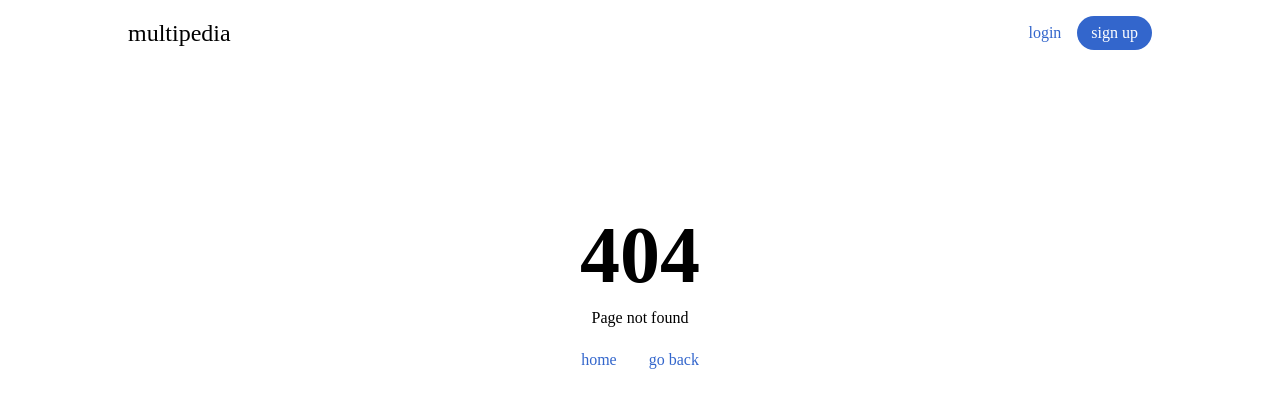
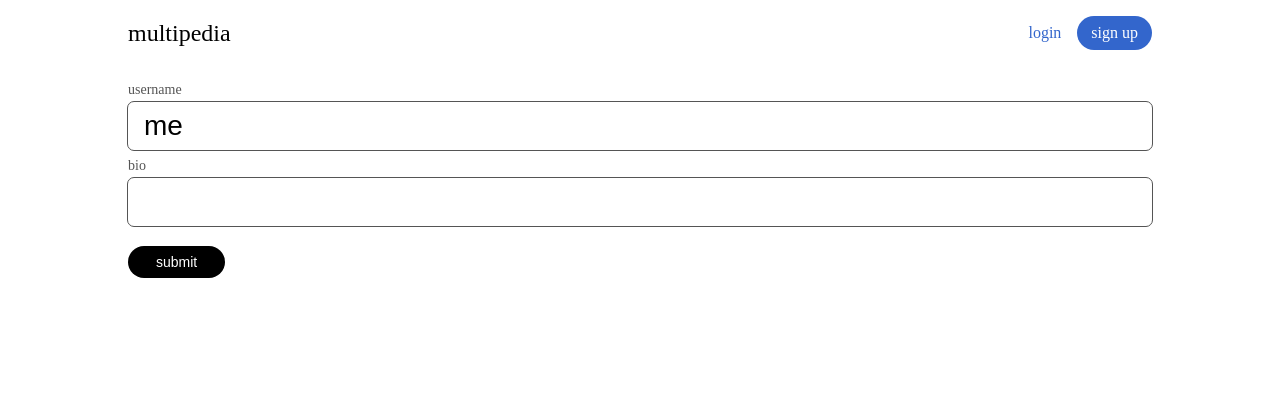
Before and after one commit to fluqont/multipedia, a React (Vite) app in the folder frontend/: page /users/me/edit in a window 1280 px wide. Before the commit this address had no page. Shown: the top 408 px of the page. Built offline with nearby package versions, Linux system fonts and the light colour scheme.

Commit message:
feat: beta update profile

```diff
--- a/frontend/src/context/user-contenxt.tsx
+++ b/frontend/src/context/user-contenxt.tsx
@@ -2,6 +2,7 @@ import { createContext, PropsWithChildren, useEffect, useState } from "react";
 import { getUser } from "../lib/actions/get-user";
 
 export interface User {
+  id: number;
   username: string;
   bio: string;
 }
--- a/frontend/src/lib/actions/get-user.ts
+++ b/frontend/src/lib/actions/get-user.ts
@@ -15,6 +15,8 @@ export async function getUser() {
       return false;
     }
 
+    console.log(user);
+
     return user;
   } catch {
     return false;
--- /dev/null
+++ b/frontend/src/lib/actions/update-user-action.ts
@@ -0,0 +1,52 @@
+import { z } from "zod";
+import { postStrapi } from "../utils/fetch-data";
+import { FormEvent } from "react";
+
+const schemaRegister = z.object({
+  username: z.string().min(3).max(20, {
+    message: "Username must be between 3 and 20 characters",
+  }),
+  bio: z
+    .string()
+    .max(255, { message: "Bio must be less than 255 characters" })
+    .optional(),
+});
+
+export async function updateUserAction(
+  id: number,
+  e: FormEvent<HTMLFormElement>
+) {
+  const jwt = localStorage.getItem("jwt");
+  if (!jwt) {
+    return { error: "Not authorized" };
+  }
+
+  const formData = new FormData(e.target as HTMLFormElement);
+  const validatedFields = schemaRegister.safeParse({
+    username: formData.get("username"),
+    bio: formData.get("bio"),
+  });
+
+  if (!validatedFields.success) {
+    return {
+      zodErrors: validatedFields.error.flatten().fieldErrors,
+    };
+  }
+
+  try {
+    const responseData = await postStrapi(
+      `/users/${id}`,
+      { headers: { Authorization: `Bearer ${jwt}` } },
+      validatedFields.data,
+      "PUT"
+    );
+
+    if (responseData.error) {
+      return { error: responseData.error };
+    }
+
+    return { user: responseData };
+  } catch (e) {
+    return { error: e };
+  }
+}
--- a/frontend/src/lib/utils/fetch-data.ts
+++ b/frontend/src/lib/utils/fetch-data.ts
@@ -1,3 +1,5 @@
+import { Method } from "axios";
+
 export async function fetchStrapi(url: string, options: RequestInit = {}) {
   const result = await fetch(
     import.meta.env.VITE_STRAPI_BASE_URL + url,
@@ -10,12 +12,13 @@ export async function fetchStrapi(url: string, options: RequestInit = {}) {
 export async function postStrapi(
   url: string,
   options: RequestInit,
-  body: Record<string, unknown>
+  body: Record<string, unknown>,
+  method: Method = "POST"
 ) {
   const result = await fetch(import.meta.env.VITE_STRAPI_BASE_URL + url, {
     ...options,
-    method: "POST",
-    headers: { "Content-Type": "application/json" },
+    method: method,
+    headers: { "Content-Type": "application/json", ...options.headers },
     body: JSON.stringify(body),
   });
   const json = result.json();
--- /dev/null
+++ b/frontend/src/pages/edit-user.tsx
@@ -0,0 +1,48 @@
+import { FormEvent, useState } from "react";
+import Form from "../ui/form";
+import InputField from "../ui/input-field";
+import { Redirect, useParams } from "wouter";
+import { updateUserAction } from "../lib/actions/update-user-action";
+import { useUser } from "../lib/utils/context";
+
+export default function EditUser() {
+  const params = new URLSearchParams(window.location.search);
+  // TODO: error if user is undefined
+  const [result, setResult] = useState<null | Record<string, unknown>>(null);
+  const { user, updateUser } = useUser();
+
+  const { username } = useParams();
+
+  async function handleEdit(e: FormEvent<HTMLFormElement>) {
+    e.preventDefault();
+
+    setResult(await updateUserAction(Number(params.get("id") as string), e));
+  }
+
+  if (result?.user) {
+    if (result?.user?.id === user?.id) {
+      updateUser();
+    }
+    return <Redirect to={`/users/${result?.user?.username}`} />;
+  }
+
+  return (
+    <section>
+      {/* @ts-expect-error even if message doesn't exist, error is not thrown */}
+      <Form error={result?.error?.message} onSubmit={handleEdit}>
+        <InputField
+          id="username"
+          defaultValue={username}
+          // @ts-expect-error even if message doesn't exist, error is not thrown
+          error={result?.zodErrors?.username}
+        />
+        <InputField
+          id="bio"
+          defaultValue={params.get("bio") as string}
+          // @ts-expect-error even if message doesn't exist, error is not thrown
+          error={result?.zodErrors?.bio}
+        />
+      </Form>
+    </section>
+  );
+}
--- a/frontend/src/pages/layout.tsx
+++ b/frontend/src/pages/layout.tsx
@@ -6,6 +6,7 @@ import { useUser } from "../lib/utils/context";
 import Login from "./login";
 import Page404 from "./404";
 import User from "./user";
+import EditUser from "./edit-user";
 
 export default function Layout() {
   const { user, updateUser } = useUser();
@@ -37,6 +38,7 @@ export default function Layout() {
           <Route path="/sign-up" component={SignUp} />
           <Route path="/login" component={Login} />
           <Route path="/users/:username" component={User} />
+          <Route path="/users/:username/edit" component={EditUser} />
           <Route component={Page404} />
         </Switch>
       </main>
--- a/frontend/src/pages/user.tsx
+++ b/frontend/src/pages/user.tsx
@@ -1,4 +1,4 @@
-import { useParams } from "wouter";
+import { Redirect, useParams } from "wouter";
 import { useEffect, useState } from "react";
 import { getUserByUsername } from "../lib/actions/get-user-by-username";
 import { type User } from "../context/user-contenxt";
@@ -19,6 +19,15 @@ export default function User() {
   }, []);
   // TODO: not found if username is undefined
 
+  const [edit, setEdit] = useState(false);
+  if (edit && userByUsername) {
+    return (
+      <Redirect
+        to={`/users/${username}/edit?id=${userByUsername.id}&bio=${userByUsername.bio}`}
+      />
+    );
+  }
+
   return (
     <section>
       {userByUsername && (
@@ -29,7 +38,9 @@ export default function User() {
           ) : (
             <p className={classes["no-bio"]}>No bio</p>
           )}
-          {userByUsername.username === user?.username && <button>edit</button>}
+          {userByUsername.username === user?.username && (
+            <button onClick={() => setEdit(true)}>edit</button>
+          )}
         </div>
       )}
     </section>
--- a/frontend/src/ui/input-field.tsx
+++ b/frontend/src/ui/input-field.tsx
@@ -1,9 +1,9 @@
-import { HTMLInputTypeAttribute } from "react";
+import { HTMLInputTypeAttribute, InputHTMLAttributes } from "react";
 import classes from "./input-field.module.css";
 import atomics from "../atomics.module.css";
 import { cn } from "../lib/utils/classes";
 
-interface InputFieldProps {
+interface InputFieldProps extends InputHTMLAttributes<HTMLInputElement> {
   id: string;
   name?: string;
   labelText?: string;
@@ -17,6 +17,7 @@ export default function InputField({
   labelText = id,
   inputType = "text",
   error,
+  ...props
 }: InputFieldProps) {
   return (
     <div className={classes["input-field"]}>
@@ -28,6 +29,7 @@ export default function InputField({
         name={name}
         id={id}
         className={cn([classes.input, error && classes["input--error"]])}
+        {...props}
       />
       {error && <p className={atomics.error}>{error}</p>}
     </div>
```
Also changed, not shown: 1 other file (tests, documents, lock files or other folders).
